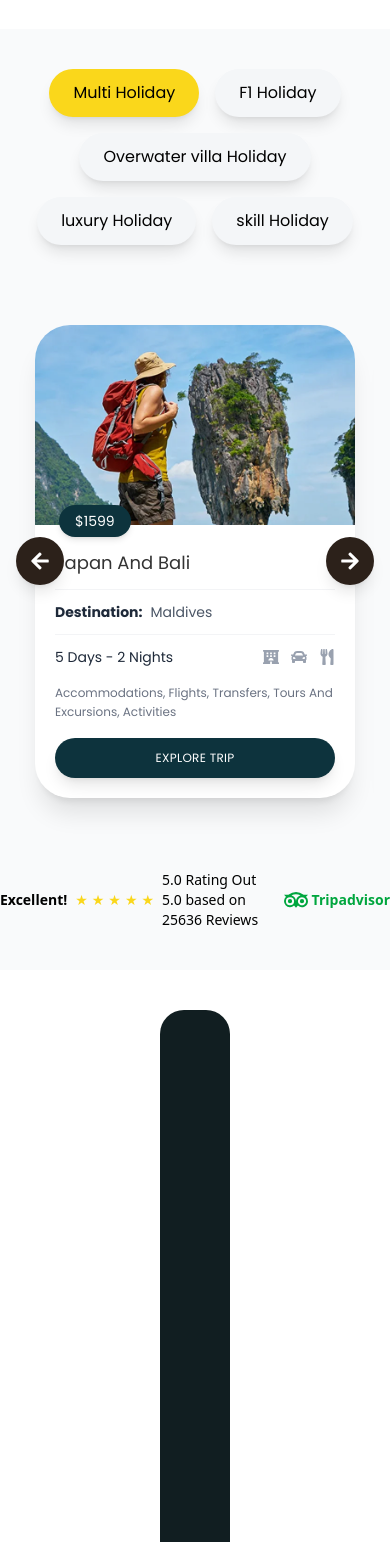
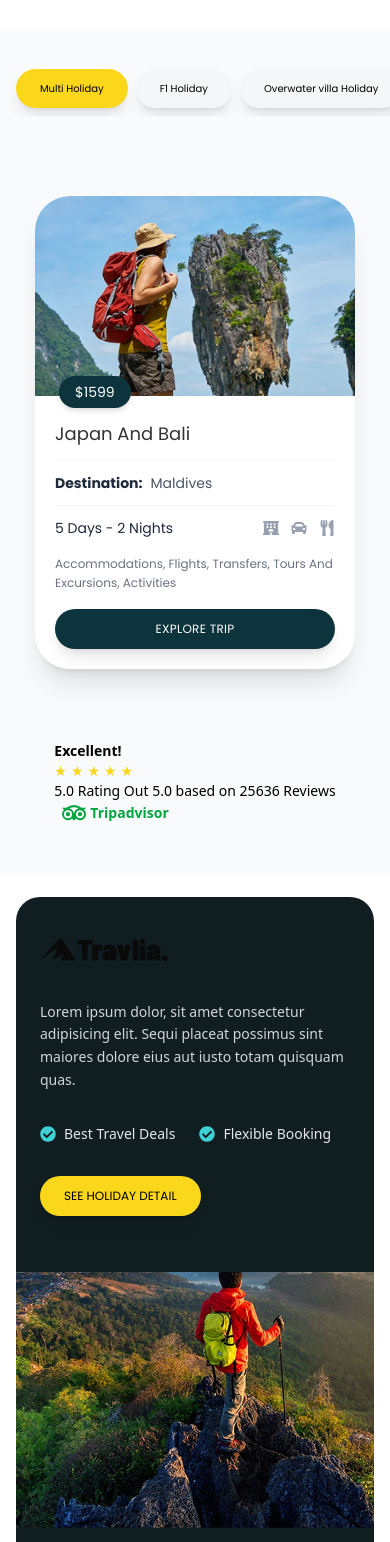
Before and after one commit to abrahamkifleT/travlia, a React (Vite) app: page / in a window 390 px wide. Shown: the part 3500-5042 px from the top of the page. Built offline with nearby package versions, Linux system fonts and the light colour scheme; a web font is replaced by a local one.

Commit message:
make all get to know us component responsive

```diff
--- a/src/pages/GetToKnowContainer.jsx
+++ b/src/pages/GetToKnowContainer.jsx
@@ -5,9 +5,9 @@ import { FaCheckCircle } from "react-icons/fa";
 
 const GetToKnowContainer = () => {
     return (
-        <div className="relative bg-[#111E21] mx-40 my-10 pb-20 rounded-3xl overflow-hidden">
-            <div className="flex">
-                <div className="mt-20 pl-20 pr-10 flex-1">
+        <div className="relative bg-[#111E21] mx-4 md:mx-10 lg:mx-40 my-6 md:my-10 pb-10 md:pb-20 rounded-3xl overflow-hidden">
+            <div className="flex flex-col lg:flex-row">
+                <div className="mt-10 px-6 lg:mt-20 lg:pl-20 lg:pr-10 flex-1">
                     <img src={logo} alt="" className="mb-10 w-32" />
                     <p className="text-gray-300 mb-8 max-w-sm text-sm leading-relaxed">Lorem ipsum dolor, sit amet consectetur adipisicing elit. Sequi placeat possimus sint maiores dolore eius aut iusto totam quisquam quas.</p>
                     <div className="flex gap-6 mb-8">
@@ -23,11 +23,11 @@ const GetToKnowContainer = () => {
                     <Button title="SEE HOLIDAY DETAIL" className="mb-6 !text-black text-xs font-bold px-6 py-3" color="#FAD71B" />
                 </div>
 
-                <div className="relative">
-                    <div className="absolute my-10 rounded-full left-0 top-0 bottom-0 w-7 bg-black flex items-center justify-center z-10 h-full">
+                <div className="relative w-full lg:w-auto mt-8 lg:mt-0">
+                    <div className="absolute my-10 rounded-full left-0 top-0 bottom-0 w-7 bg-black items-center justify-center z-10 h-full hidden md:flex">
                         <p className="text-white transform rotate-90 whitespace-nowrap tracking-wider text-xs ">Extra 15% across Africa and the middle East</p>
                     </div>
-                    <img src={cta} alt="" className="pl-4 w-[500px] h-[300px]" />
+                    <img src={cta} alt="" className="md:pl-4 w-full h-64 md:h-[300px] lg:w-[500px] object-cover" />
                 </div>
             </div>
         </div>
--- a/src/pages/GetToKnowUs2.jsx
+++ b/src/pages/GetToKnowUs2.jsx
@@ -71,19 +71,19 @@ const GetToKnowUs2 = () => {
 
     return (
         <div className="flex flex-col items-center py-10 bg-gray-50 min-h-screen">
-            <div className="flex flex-wrap justify-center gap-4 mb-10 w-full max-w-[1200px]">
-                <Button title="Multi Holiday" />
-                <Button title="F1 Holiday" color="#F4F6F8" />
-                <Button title="Overwater villa Holiday" color="#F4F6F8" />
-                <Button title="luxury Holiday" color="#F4F6F8" />
-                <Button title="skill Holiday" color="#F4F6F8" />
+            <div className="w-full overflow-x-auto [&::-webkit-scrollbar]:hidden [-ms-overflow-style:none] [scrollbar-width:none] flex justify-start md:justify-center gap-2 md:gap-4 mb-10 md:w-full max-w-[1200px] px-4 pb-2">
+                <Button title="Multi Holiday" className="whitespace-nowrap text-[10px] px-3 py-1.5 md:text-base md:px-6 md:py-2" />
+                <Button title="F1 Holiday" color="#F4F6F8" className="whitespace-nowrap text-[10px] px-3 py-1.5 md:text-base md:px-6 md:py-2" />
+                <Button title="Overwater villa Holiday" color="#F4F6F8" className="whitespace-nowrap text-[10px] px-3 py-1.5 md:text-base md:px-6 md:py-2" />
+                <Button title="luxury Holiday" color="#F4F6F8" className="whitespace-nowrap text-[10px] px-3 py-1.5 md:text-base md:px-6 md:py-2" />
+                <Button title="skill Holiday" color="#F4F6F8" className="whitespace-nowrap text-[10px] px-3 py-1.5 md:text-base md:px-6 md:py-2" />
             </div>
 
             <div className="relative w-full max-w-[1400px] flex items-center justify-center px-4">
                 {/* Left Arrow */}
                 <button
                     onClick={scrollLeft}
-                    className="absolute left-4 md:left-10 z-10 w-12 h-12 rounded-full bg-[#2C211A] flex items-center justify-center text-white shadow-lg hover:bg-black transition-colors"
+                    className="hidden md:flex absolute left-4 md:left-10 z-10 w-12 h-12 rounded-full bg-[#2C211A] items-center justify-center text-white shadow-lg hover:bg-black transition-colors"
                 >
                     <FaArrowLeft className="text-xl" />
                 </button>
@@ -91,11 +91,11 @@ const GetToKnowUs2 = () => {
                 {/* Scrollable Container */}
                 <div
                     ref={scrollContainerRef}
-                    className="flex gap-8 overflow-x-auto scrollbar-hide py-10 px-8 w-full snap-x"
+                    className="flex gap-4 md:gap-5 lg:gap-6 overflow-x-auto scrollbar-hide py-10 px-0 md:px-8 w-full snap-x snap-mandatory"
                     style={{ scrollbarWidth: 'none', msOverflowStyle: 'none' }}
                 >
                     {cards.map((card, index) => (
-                        <div key={index} className="snap-center shrink-0">
+                        <div key={index} className="snap-center shrink-0 min-w-full flex justify-center md:min-w-0 md:w-[calc(50%-1rem)] lg:w-[calc(33.33%-1rem)]">
                             <GetToKnowUs2Card
                                 image={card.image}
                                 price={card.price}
@@ -110,14 +110,14 @@ const GetToKnowUs2 = () => {
                 {/* Right Arrow */}
                 <button
                     onClick={scrollRight}
-                    className="absolute right-4 md:right-10 z-10 w-12 h-12 rounded-full bg-[#2C211A] flex items-center justify-center text-white shadow-lg hover:bg-black transition-colors"
+                    className="hidden md:flex absolute right-4 md:right-10 z-10 w-12 h-12 rounded-full bg-[#2C211A] items-center justify-center text-white shadow-lg hover:bg-black transition-colors"
                 >
                     <FaArrowRight className="text-xl" />
                 </button>
             </div>
 
             {/* Footer Rating Section */}
-            <div className="mt-8 flex items-center gap-2 text-sm font-medium">
+            <div className=" md:flex mt-8 items-center gap-2 text-sm font-medium">
                 <span className="font-bold">Excellent!</span>
                 <div className="flex gap-1 text-[#FAD71B]">
                     <span>★</span><span>★</span><span>★</span><span>★</span><span>★</span>
--- /dev/null
+++ b/src/pages/GetToKnowUs3.jsx
@@ -0,0 +1,11 @@
+
+
+const GetToKnowUs3 = () => {
+    return (
+        <div>
+            <h1>GetToKnowUs3</h1>
+        </div>
+    )
+}
+
+export default GetToKnowUs3
```
Also changed, not shown: src/pages/GettoKnowUs.jsx (line endings or trailing spaces).
